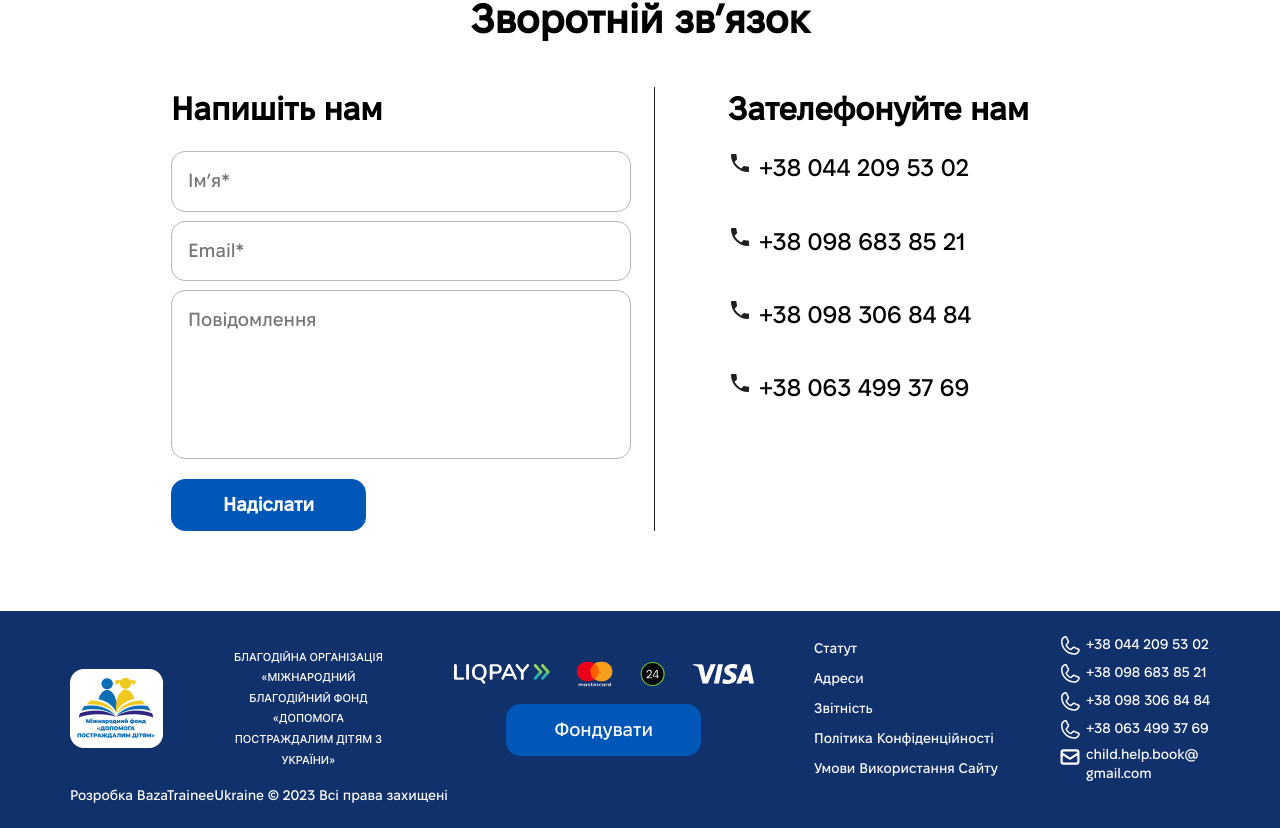
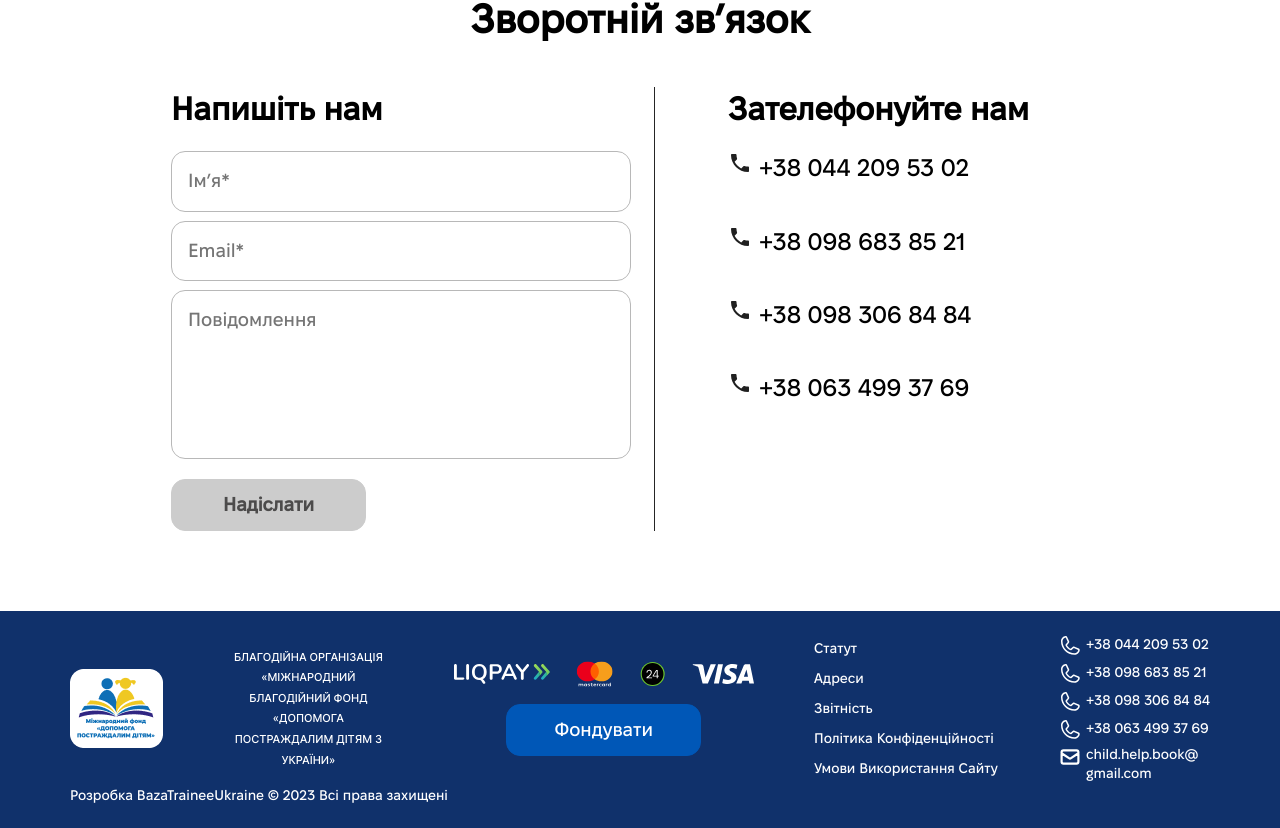
Before and after one commit to baza-trainee/book-is-going-abroad, a React (Create React App) app: page / in a window 1280 px wide. Shown: the part 5182-6010 px from the top of the page. Built offline with nearby package versions, Linux system fonts and the light colour scheme.

Commit message:
fixed form validation, added some styles to common.css, added message if send form is success

```diff
--- a/src/common.css
+++ b/src/common.css
@@ -73,10 +73,12 @@
 
   --input-placeholder-color: #9B9B9B;
   --input-padding: 16px;
-  --input-border: 1px solid #B8B8B8;
+  --input-border: 1px solid #b8b8b8;
   --input-border-radius: 14px;
-  --input-border-color-focus: #000;
+  --input-border-focus: 1px solid #000;
   --input-error-color: #E24B4B;
+  --input-error-border: 1px solid #E24B4B;
+  --input-success-border: 1px solid #3EB369;
   --input-line-height: 30px;
   --input-font-size: 15px;
   --input-font-family: medium, sans-serif;
--- a/src/components/Feedback/FeedbackForm/FeedbackForm.jsx
+++ b/src/components/Feedback/FeedbackForm/FeedbackForm.jsx
@@ -1,103 +1,231 @@
 import { useState, useEffect } from 'react';
 
-import Button from '../../UI/Button.jsx';
+import SuccessSendMessage from './index';
+// import Button from '../../UI/Button.jsx';
 import styles from './FeedbackForm.module.css';
 
 const FeedbackForm = () => {
-  const [name, setName] = useState('');
-  const [email, setEmail] = useState('');
-  const [nameDirty, setNameDirty] = useState(false);
-  const [emailDirty, setEmailDirty] = useState(false);
-  const [nameError, setNameError] = useState("*Не введено ім'я");
-  const [emailError, setEmailError] = useState('*Не введена електронна пошта');
-  const [formValid, setFormValid] = useState(false);
+  const [enteredName, setEnteredName] = useState('');
+  const [enteredNameTouched, setEnteredNameTouched] = useState(false);
+  const [enteredEmail, setEnteredEmail] = useState('');
+  const [enteredEmailTouched, setEnteredEmailTouched] = useState(false);
+  const [showSuccessSendMessage, setShowSuccessSendMessage] = useState(false);
 
-  useEffect(() => {
-    if (nameError || emailError) {
-      setFormValid(false);
-    } else {
-      setFormValid(true);
-    }
-  }, [nameError, emailError]);
-
-  const nameHandler = (e) => {
-    setName(e.target.value);
-    // eslint-disable-next-line no-useless-escape
-    const nameRegex = /^[A-Za-zÀ-ÖØ-öø-ÿ \'-]+$/;
-    if (!nameRegex.test(String(e.target.value).toLowerCase())) {
-      setNameError("*Не правильнo введенe ім'я");
-      if (!e.target.value) {
-        setNameError("*Не введено ім'я");
-      }
-    } else {
-      setNameError('');
-    }
+  const successSendMessageHandler = () => {
+    setShowSuccessSendMessage(true);
   };
 
-  const emailHandler = (e) => {
-    setEmail(e.target.value);
-    // eslint-disable-next-line max-len
-    const emailRegex = /^(([^<>()[\]\\.,;:\s@"]+(\.[^<>()[\]\\.,;:\s@"]+)*)|.(".+"))@((\[[0-9]{1,3}\.[0-9]{1,3}\.[0-9]{1,3}\.[0-9]{1,3}\])|(([a-zA-Z\-0-9]+\.)+[a-zA-Z]{2,}))$/;
-    if (!emailRegex.test(String(e.target.value).toLowerCase())) {
-      setEmailError('*Не правильна електронна пошта');
-      if (!e.target.value) {
-        setEmailError('*Не введена електронна пошта');
-      }
-    } else {
-      setEmailError('');
+  // eslint-disable-next-line consistent-return
+  useEffect(() => {
+    if (showSuccessSendMessage) {
+      const timer = setTimeout(() => {
+        setShowSuccessSendMessage(false);
+      }, 1250);
+
+      return () => clearTimeout(timer);
     }
+  }, [showSuccessSendMessage]);
+
+  const enteredNameIsValid = enteredName.trim() !== '';
+  const nameInputIsInvalid = !enteredNameIsValid && enteredNameTouched;
+
+  // eslint-disable-next-line operator-linebreak
+  const emailRegex =
+    /^(([^<>()[\]\\.,;:\s@"]+(\.[^<>()[\]\\.,;:\s@"]+)*)|.(".+"))@((\[[0-9]{1,3}\.[0-9]{1,3}\.[0-9]{1,3}\.[0-9]{1,3}\])|(([a-zA-Z\-0-9]+\.)+[a-zA-Z]{2,}))$/;
+  const enteredEmailIsValid = emailRegex.test(enteredEmail.trim());
+  const emailInputIsInvalid = !enteredEmailIsValid && enteredEmailTouched;
+
+  let formIsValid = false;
+  // eslint-disable-next-line
+
+  if (enteredNameIsValid && enteredEmailIsValid) {
+    formIsValid = true;
+  }
+
+  const nameInputChangeHandler = (event) => {
+    setEnteredName(event.target.value);
   };
 
-  const blurHandler = (e) => {
-    // eslint-disable-next-line default-case
-    switch (e.target.name) {
-      case 'text':
-        setNameDirty(true);
-        break;
-      case 'email':
-        setEmailDirty(true);
-        break;
-    }
+  const emailInputChangeHandler = (event) => {
+    setEnteredEmail(event.target.value);
   };
 
-  const handleSubmit = (e) => {
-    e.preventDefault();
-    console.log('preventDefault');
+  const nameInputBlurHandler = () => {
+    setEnteredNameTouched(true);
   };
 
+  // eslint-disable-next-line no-unused-vars
+  const emailInputBlurHandler = (event) => {
+    setEnteredEmailTouched(true);
+  };
+
+  const formSubmissionHandler = (event) => {
+    event.preventDefault();
+
+    setEnteredNameTouched(true);
+    setEnteredEmailTouched(true);
+
+    if (!enteredNameIsValid && !enteredEmailIsValid) {
+      return;
+    }
+
+    setEnteredName('');
+    setEnteredNameTouched(false);
+    setEnteredEmail('');
+    setEnteredEmailTouched(false);
+  };
+
+  const nameInputClasses = nameInputIsInvalid ? 'invalid' : '';
+
+  const emailInputClasses = emailInputIsInvalid ? 'invalid' : '';
+
+  // const nameInputClasses = nameInputIsInvalid ? 'invalid' : 'success';
+
+  // const emailInputClasses = emailInputIsInvalid ? 'invalid' : 'success';
+
+  const invalidName = (
+    <p className={styles['input-error']}>*Не введенe ім&apos;я.</p>
+  );
+  const invalidEmail = (
+    <p className={styles['input-error']}>
+      *Не введена або некоректно введена електронна пошта
+    </p>
+  );
+
   return (
-    <form className={styles['feedback-form']} onSubmit={handleSubmit} noValidate>
+    <form
+      className={styles['feedback-form']}
+      onSubmit={formSubmissionHandler}
+      noValidate>
       <input
-        onChange={(e) => nameHandler(e)}
-        value={name}
-        onBlur={(e) => blurHandler(e)}
+        className={styles[nameInputClasses]}
         type="text"
-        name="text"
         placeholder="Ім’я*"
+        value={enteredName}
         required
+        onChange={nameInputChangeHandler}
+        onBlur={nameInputBlurHandler}
       />
-      {nameDirty && nameError && (
-        <p className={styles['input-error']}>{nameError}</p>
-      )}
+      {nameInputIsInvalid && invalidName}
       <input
-        onChange={(e) => emailHandler(e)}
-        value={email}
-        onBlur={(e) => blurHandler(e)}
+        className={styles[emailInputClasses]}
         type="email"
-        name="email"
         placeholder="Email*"
-        pattern="[a-z0-9._%+\-]+@[a-z0-9.\-]+\.[a-z]{2,}$"
+        value={enteredEmail}
         required
+        onChange={emailInputChangeHandler}
+        onBlur={emailInputBlurHandler}
       />
-      {emailDirty && emailError && (
-        <p className={styles['input-error']}>{emailError}</p>
-      )}
+      {emailInputIsInvalid && invalidEmail}
       <textarea type="text" placeholder="Повідомлення" />
-      <Button disable={!formValid} className={styles['feedback-button']} type="submit">
+      <button
+        disabled={!formIsValid}
+        className={styles['feedback-button']}
+        type="submit"
+        onClick={successSendMessageHandler}>
         Надіслати
-      </Button>
+      </button>
+      {showSuccessSendMessage && !formIsValid && <SuccessSendMessage message='Повідомлення надіслано!' />}
     </form>
   );
 };
 
 export default FeedbackForm;
+
+// const FeedbackForm = () => {
+//   const [name, setName] = useState('');
+//   const [email, setEmail] = useState('');
+//   const [nameDirty, setNameDirty] = useState(false);
+//   const [emailDirty, setEmailDirty] = useState(false);
+//   const [nameError, setNameError] = useState("*Не введено ім'я");
+//   const [emailError, setEmailError] = useState('*Не введена електронна пошта');
+//   const [formValid, setFormValid] = useState(false);
+
+//   useEffect(() => {
+//     if (nameError || emailError) {
+//       setFormValid(false);
+//     } else {
+//       setFormValid(true);
+//     }
+//   }, [nameError, emailError]);
+
+//   const nameHandler = (e) => {
+//     setName(e.target.value);
+//     // eslint-disable-next-line no-useless-escape
+//     const nameRegex = /^[A-Za-zÀ-ÖØ-öø-ÿ \'-]+$/;
+//     if (!nameRegex.test(String(e.target.value).toLowerCase())) {
+//       setNameError("*Не правильнo введенe ім'я");
+//       if (!e.target.value) {
+//         setNameError("*Не введено ім'я");
+//       }
+//     } else {
+//       setNameError('');
+//     }
+//   };
+
+//   const emailHandler = (e) => {
+//     setEmail(e.target.value);
+
+//     const emailRegex = /^(([^<>()[\]\\.,;:\s@"]+(\.[^<>()[\]\\.,;:\s@"]+)*)|.(".+"))@((\[[0-9]{1,3}\.[0-9]{1,3}\.[0-9]{1,3}\.[0-9]{1,3}\])|(([a-zA-Z\-0-9]+\.)+[a-zA-Z]{2,}))$/;
+//     if (!emailRegex.test(String(e.target.value).toLowerCase())) {
+//       setEmailError('*Не правильна електронна пошта');
+//       if (!e.target.value) {
+//         setEmailError('*Не введена електронна пошта');
+//       }
+//     } else {
+//       setEmailError('');
+//     }
+//   };
+
+//   const blurHandler = (e) => {
+//     // eslint-disable-next-line default-case
+//     switch (e.target.name) {
+//       case 'text':
+//         setNameDirty(true);
+//         break;
+//       case 'email':
+//         setEmailDirty(true);
+//         break;
+//     }
+//   };
+
+//   const handleSubmit = (e) => {
+//     e.preventDefault();
+//   };
+
+//   return (
+//     <form className={styles['feedback-form']} onSubmit={handleSubmit} noValidate>
+//       <input
+//         onChange={(e) => nameHandler(e)}
+//         value={name}
+//         onBlur={(e) => blurHandler(e)}
+//         type="text"
+//         name="text"
+//         placeholder="Ім’я*"
+//         required
+//       />
+//       {nameDirty && nameError && (
+//         <p className={styles['input-error']}>{nameError}</p>
+//       )}
+//       <input
+//         onChange={(e) => emailHandler(e)}
+//         value={email}
+//         onBlur={(e) => blurHandler(e)}
+//         type="email"
+//         name="email"
+//         placeholder="Email*"
+//         pattern="[a-z0-9._%+\-]+@[a-z0-9.\-]+\.[a-z]{2,}$"
+//         required
+//       />
+//       {emailDirty && emailError && (
+//         <p className={styles['input-error']}>{emailError}</p>
+//       )}
+//       <textarea type="text" placeholder="Повідомлення" />
+//       <Button disabled={!formValid} className={styles['feedback-button']} type="submit">
+//         Надіслати
+//       </Button>
+//     </form>
+//   );
+// };
+
+// export default FeedbackForm;
--- a/src/components/Feedback/FeedbackForm/FeedbackForm.module.css
+++ b/src/components/Feedback/FeedbackForm/FeedbackForm.module.css
@@ -1,4 +1,5 @@
 .feedback-form {
+  position: relative;
   display: flex;
   flex-direction: column;
 }
@@ -10,9 +11,14 @@
   margin-bottom: 9px;
 }
 
-.feedback-form input:focus,
-.feedback-form textarea:focus {
-  border-color: var(--input-border-color-focus);
+.feedback-form input,
+.feedback-form textarea {
+  border: var(--input-border);
+  border-radius: var(--input-border-radius);
+  -webkit-border-radius: var(--input-border-radius);
+  -moz-border-radius: var(--input-border-radius);
+  -ms-border-radius: var(--input-border-radius);
+  -o-border-radius: var(--input-border-radius);
 }
 
 .feedback-form textarea {
@@ -30,13 +36,20 @@
   font-weight: 500;
   color: var(--input-placeholder-color);
   padding: var(--input-padding);
-  border: var(--input-border);
-  border-radius: var(--input-border-radius);
-  -webkit-border-radius: var(--input-border-radius);
-  -moz-border-radius: var(--input-border-radius);
-  -ms-border-radius: var(--input-border-radius);
-  -o-border-radius: var(--input-border-radius);
 }
+
+.feedback-form input:focus,
+.feedback-form textarea:focus {
+  border: var(--input-border-focus);
+}
+
+input.invalid {
+  border: var(--input-error-border);
+}
+
+/* input.success {
+  border: var(--input-success-border);
+} */
 
 .feedback-button {
   font-family: var(--body-text-font-family);
@@ -55,3 +68,48 @@
   font-size: var(--input-font-size);
   line-height: var(--input-line-height);
 }
+
+.feedback-button:disabled,
+.feedback-button:disabled:hover,
+.feedback-button:disabled:active {
+  background-color: #ccc;
+  color: rgb(76, 75, 75);
+  border-color: #ccc;
+  cursor: not-allowed;
+}
+
+.notification {
+  position: absolute;
+  bottom: 60%;
+  right: -50%;
+  transform: translateX(-50%);
+  padding: 10px 20px;
+  background-color: var(--button-hover-bg-color);
+  color: #fff;
+  border-radius: 14px;
+  z-index: 9999;
+  animation: slide-top 0.3s cubic-bezier(0.250, 0.460, 0.450, 0.940) both;
+}
+
+.feedback-button {
+  font-size: var(--button-font-size);
+  line-height: var(--button-line-height);
+
+  cursor: pointer;
+  transition: all 0.8s ease;
+
+  color: var(--button-text-color);
+  border: 1px solid var(--button-border-color);
+  border-radius: var(--button-border-radius);
+  background-color: var(--button-default-bg-color);
+}
+
+.feedback-button:hover {
+  border-color: var(--button-hover-border-color);
+  background-color: var(--button-hover-bg-color);
+}
+
+.feedback-button:active {
+  border-color: var(--button-pressing-border-color);
+  background-color: var(--button-pressing-bg-color);
+}
```
Also changed, not shown: src/components/Feedback/FeedbackForm/index.js (added, +19 -0 lines), .eslintrc.js.
